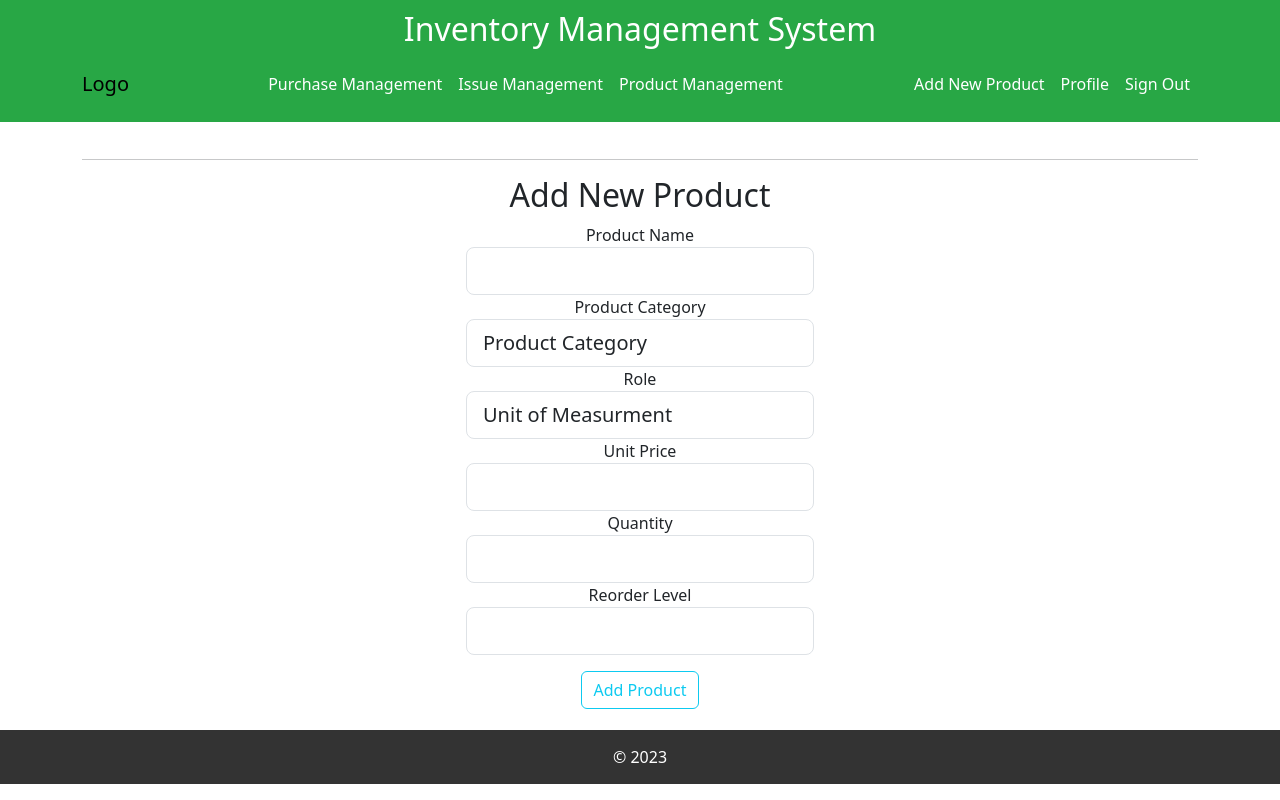
After one commit to Mesele9/hotel_inventory_system, a Flask app: page /products/add_product in a window 1280 px wide. The commit adds this page. Run offline with Flask 3, Linux system fonts and the light colour scheme; the visitor is signed in with stand-in values (Sample User, id 1).

Commit message:
new product route and template added, and product list route added

```diff
--- a/app/__init__.py
+++ b/app/__init__.py
@@ -18,6 +18,7 @@ def create_app(config_class=Config):
     #initialize login manager
     login_manager = LoginManager()
     login_manager.login_view = 'users_bp.login'
+    login_manager.login_message_category = 'info'
     login_manager.init_app(app)
 
     @login_manager.user_loader
--- /dev/null
+++ b/app/manage_product/form.py
@@ -0,0 +1,39 @@
+from flask_wtf import FlaskForm
+from wtforms import StringField, FloatField, IntegerField, SubmitField, SelectField
+from wtforms.validators import DataRequired, NumberRange, ValidationError
+from flask_login import current_user
+
+
+
+class NewProductForm(FlaskForm):
+    product_name = StringField('Product Name', validators=[DataRequired()])
+    product_category = SelectField('Product Category', choices=[('', 'Product Category'), ('food', 'Food'), ('beverage', 'Beverage'), ('house_keeping', 'House Keeping'), ('stationary', 'Stationary')], validators=[DataRequired()])
+    uom = SelectField('Role', choices=[('', 'Unit of Measurment'), ('g', 'Gram'), ('kg', 'Kilo Gram'), ('bottle', 'Bottle'), ('liter', 'Liter'), ('crate', 'Crate'), ('pack', 'Pack'), ('piece', 'Piece')], validators=[DataRequired()])
+    unit_price = FloatField('Unit Price', validators=[DataRequired(), NumberRange(min=0)])
+    quantity = IntegerField('Quantity', validators=[DataRequired()])
+    reorder_level = IntegerField('Reorder Level', validators=[DataRequired()])
+    submit = SubmitField('Add Product')
+
+
+    def validate_product_name(self, product_name):
+        from app.models.products import Products
+        product = Products.query.filter_by(product_name=product_name.data).first()
+        if product:
+            raise ValidationError('Product name already exist!')
+
+
+class EditProductForm(FlaskForm):
+    product_name = StringField('Product Name', validators=[DataRequired()])
+    product_category = SelectField('Product Category', choices=[('', 'Select Product Category'), ('food', 'Food'), ('beverage', 'Beverage'), ('house_keeping', 'House Keeping'), ('stationary', 'Stationary')], validators=[DataRequired()])
+    uom = SelectField('Role', choices=[('', 'Unit of Measurment'), ('g', 'Gram'), ('kg', 'Kilo Gram'), ('bottle', 'Bottle'), ('liter', 'Liter'), ('crate', 'Crate'), ('pack', 'Pack'), ('piece', 'Piece')], validators=[DataRequired()])
+    unit_price = FloatField('Unit Price', validators=[DataRequired(), NumberRange(min=0)])
+    quantity = IntegerField('Quantity', validators=[DataRequired()])
+    reorder_level = IntegerField('Reorder Level', validators=[DataRequired()])
+    submit = SubmitField('Update Product')
+
+
+    def validate_product_name(self, product_name):
+        from app.models.products import Products
+        product = Products.query.filter_by(product=product.data).first()
+        if product:
+            raise ValidationError('Product name already exist!')
--- a/app/manage_product/routes.py
+++ b/app/manage_product/routes.py
@@ -1,11 +1,49 @@
 from flask import Blueprint
-from flask import render_template, url_for, redirect, request
+from flask import render_template, url_for, redirect, request, flash
 from app.dbcon import db
+from flask_login import login_required
+from app.manage_product.form import NewProductForm, EditProductForm
 
 product_bp = Blueprint('product_bp', __name__, url_prefix='/products')
 
 
+from app.models.products import Products
+
 @product_bp.route('/')
+@login_required
 def index():
+    products = Products.query.all()
+    return render_template('products/products_list.html', title='Product List', products=products)
 
-    return ''"<h1>This is from Product Blueprint</h1>"
+
+@product_bp.route('/add_product', methods=['GET', 'POST'])
+@login_required
+def add_product():
+    form = NewProductForm()
+    if form.validate_on_submit():
+        new_product = Products(product_name=form.product_name.data, product_category=form.product_category.data, uom=form.uom.data, unit_price=form.unit_price.data, quantity=form.quantity.data, reorder_level=form.reorder_level.data)
+        db.session.add(new_product)
+        db.session.commit()
+        flash('Product: {} added to the database!'.format(form.product_name.data), 'success')
+        return redirect(url_for('product_bp.add_product'))
+
+    return render_template('products/add_product.html', title='Add Product', form=form)
+
+
+@product_bp.route('/editproduct/<int:product_id>', methods=('GET', 'POST'))
+@login_required
+def editproduct():
+    form = EditProductForm()
+    if form.validate_on_submit():
+        product_name = form.product_name.data
+        current_user.username = form.username.data
+        current_user.role = form.role.data
+        db.session.commit()
+        flash('Your account has been updated!', 'success')
+        return redirect(url_for('users_bp.account'))
+    elif request.method == 'GET':
+        form.name.data = current_user.name
+        form.username.data = current_user.username
+        form.role.data = current_user.role
+
+    return render_template('users_auth/account.html', title='Edit User Account', form=form)
--- a/app/templates/base.html
+++ b/app/templates/base.html
@@ -3,24 +3,25 @@
   <head>
     <meta charset="utf-8">
     <meta name="viewport" content="width=device-width, initial-scale=1">
-    <title>Inventory</title>
+    <title>{% block title %} {{ title }} {% endblock %} - Inventory</title>
     <link href="https://cdn.jsdelivr.net/npm/bootstrap@5.3.0-alpha3/dist/css/bootstrap.min.css" rel="stylesheet" integrity="sha384-KK94CHFLLe+nY2dmCWGMq91rCGa5gtU4mk92HdvYe+M/SXH301p5ILy+dN9+nJOZ" crossorigin="anonymous">
     <style>
     .header {
-      background-color: #607d8b;
+      background-color: #28a745;
       color: #fff;
-      padding: 15px;
+      padding: 10px;
       text-align: center;
       border-bottom: 1px solid #fff;
       position: sticky;
       top: 0;
+      z-index: 99;
     }
     .content {
       padding: 20px;
       text-align: center;
     }
     .footer {
-      background-color: #607d8b;
+      background-color: #333;
       color: #fff;
       padding: 15px;
       text-align: center;
@@ -28,14 +29,56 @@
       position: sticky;
       bottom: 0;
     }
+    .navbar .nabar-brand {
+      font-size:24px;
+    }
+    .navbar .navbar-nav {
+      margin-left: auto;
+    }
+    .navbar .nav-link {
+      padding: 10px 15ps;
+      color: #fff;
+      font-size: 16px;
+    }
+    .secondary-nav {
+      display: none;
+      background-color: #f8f9fa;
+      padding: 10px;
+    }
+    .secondary-nav.show {
+      display: block;
+    }
+    .secondary-nav .nav-link {
+      color: #333;
+    }
+       .product-card {
+      border: 1px solid #ccc;
+      border-radius: 5px;
+      padding: 15px;
+      margin-bottom: 15px;
+      text-align: center;
+    }
+    .product-name {
+      font-weight: bold;
+      margin-bottom: 5px;
+    }
+    .product-price {
+      color: #28a745;
+      font-size: 18px;
+      margin-bottom: 10px;
+    }
+    .product-description {
+      color: #666;
+      margin-bottom: 10px;
+    }
   </style>
   </head>
   <body class="text-center">
-    <h1>Inventory Management System</h1>
-    <div>
-      <nav class="navbar navbar-expand-lg bg-dark" data-bs-theme="dark">
+    <div class="header">
+    <h2>Inventory Management System</h2>
+      <nav class="navbar navbar-expand-lg">
         <div class="container">
-          <a class="navbar-brand" href="#">Logo</a>
+          <a class="navbar-brand" href="{{ url_for('index')}}">Logo</a>
           <button class="navbar-toggler" type="button" data-bs-toggle="collapse" data-bs-target="#navbarNav" aria-controls="navbarNav" aria-expanded="false" aria-label="Toggle navigation">
             <span class="navbar-toggler-icon"></span>
           </button>
@@ -50,25 +93,39 @@
               <li class="nav-item">
                 <a class="nav-link" href="{{ url_for('product_bp.index') }}">Product Management</a>
               </li>
-              <li class="nav-item">
-                <a class="nav-link" href="{{ url_for('users_bp.index') }}">User Management</a>
-              </li>
             </ul>
-              <!-- the logout link -->
+            <ul class="navbar-nav ml-auto">
               {% if current_user.is_authenticated %}
-              <a href="{{ url_for('users_bp.logout') }}">Logout</a>
+                <li class="nav-item"><a class="nav-link" href="{{ url_for('product_bp.add_product') }}">Add New Product</a></li>
+                <li class="nav-item"><a class="nav-link" href="{{ url_for('users_bp.account') }}">Profile</a></li>
+                <li class="nav-item"><a class="nav-link" href="{{ url_for('users_bp.logout') }}">Sign Out</a></li>
+              {% else %}
+                <li class="nav-item"><a class="nav-link" href="{{ url_for('users_bp.login') }}">Sign In</a></li>
               {% endif %}
+            </ul>
+            </div>
+          </div>
+      </nav>
+    </div>
 
-          </div>
-        </div>
-      </nav>
+    <div class="secondary-nav" id="secondaryNav">
+      <ul class="nav nav-pills">
+        <li class="nav-item">
+          <a class="nav-link" href="#">Add New Product</a>
+        </li>
+        <li class="nav-item">
+          <a class="nav-link" href="#">Create New Purchase Order</a>
+        </li>
+        <li class="nav-item">
+          <a class="nav-link" href="#">Create New Issue Order</a>
+        </li>
+      </ul>
+    </div>
 
-    </div>
 
 
     <div class="content">
       <div class="container">
-
         <hr>
         {% with messages = get_flashed_messages(with_categories=true) %}
         {% if messages %}
@@ -84,13 +141,17 @@
         {% block content %}
 
         {% endblock %}
-        </div>
+      </div>
     </div>
 
-    <div class="footer mt-5 bg-dark">
-      <p> &copy; 2023</p>
+    <div class="footer">
+      <div class="container">
+      <span>&copy; 2023</span>
+      </div>
     </div>
 
     <script src="https://cdn.jsdelivr.net/npm/bootstrap@5.3.0-alpha3/dist/js/bootstrap.bundle.min.js" integrity="sha384-ENjdO4Dr2bkBIFxQpeoTz1HIcje39Wm4jDKdf19U8gI4ddQ3GYNS7NTKfAdVQSZe" crossorigin="anonymous"></script>
+
+
   </body>
 </html>
--- /dev/null
+++ b/app/templates/products/add_product.html
@@ -0,0 +1,61 @@
+{% extends 'base.html' %}
+
+{% block content %}
+
+<div class="container justify-content-center col-md-4">
+      <h2>Add New Product</h2>
+      <form action="" method="post" novalidate>
+        {{ form.hidden_tag() }}
+        <!-- <legend class="border-bottom">Add New product</legend> -->
+            <div class="form-group">
+              {{ form.product_name.label(class="form-control-label") }}
+              {{ form.product_name(class="form-control form-control-lg") }}
+              {% for error in form.product_name.errors %}
+              <span style="color: red;">[{{ error }}]</span>
+              {% endfor %}
+            </div>
+
+            <div class="form-group">
+              {{ form.product_category.label(class="form-control-label") }}
+              {{ form.product_category(class="form-control form-control-lg") }}
+              {% for error in form.product_category.errors %}
+              <span style="color: red;">[{{ error }}]</span>
+              {% endfor %}
+            </div>
+
+            <div class="form-group">
+              {{ form.uom.label(class="form-control-label") }}
+              {{ form.uom(class="form-control form-control-lg") }}
+              {% for error in form.uom.errors %}
+              <span style="color: red;">[{{ error }}]</span>
+              {% endfor %}
+            </div>
+
+            <div class="form-group">
+              {{ form.unit_price.label(class="form-control-label") }}
+              {{ form.unit_price(class="form-control form-control-lg") }}
+              {% for error in form.unit_price.errors %}
+              <span style="color: red;">[{{ error }}]</span>
+              {% endfor %}
+            </div>
+
+            <div class="form-group">
+              {{ form.quantity.label(class="form-control-label") }}
+              {{ form.quantity(class="form-control form-control-lg") }}
+              {% for error in form.quantity.errors %}
+              <span style="color: red;">[{{ error }}]</span>
+              {% endfor %}
+            </div>
+            <div class="form-group">
+              {{ form.reorder_level.label(class="form-control-label") }}
+              {{ form.reorder_level(class="form-control form-control-lg") }}
+              {% for error in form.reorder_level.errors %}
+              <span style="color: red;">[{{ error }}]</span>
+              {% endfor %}
+            </div>
+
+            <div class="form-group">{{ form.submit(class='btn btn-outline-info mt-3') }}</div>
+    </form>
+</div>
+
+{% endblock %}
--- a/app/templates/users_auth/login.html
+++ b/app/templates/users_auth/login.html
@@ -1,6 +1,7 @@
 {% extends 'base.html' %}
 
 {% block content %}
+
     <div class="container justify-content-center col-md-4">
     <h2>Sign In</h2>
     <form action="" method="post" novalidate>
@@ -23,4 +24,5 @@
         <div class="form-group">{{ form.submit(class='btn btn-outline-info mt-3') }}</div>
     </form>
     </div>
+
 {% endblock %}
```
Also changed, not shown: app/manage_users/form.py (+18 -2 lines), app/manage_users/routes.py (+27 -5 lines), app/templates/add_product.html (deleted, +0 -31 lines), app/templates/products/products_list.html (added, +11 -0 lines), app/templates/users_auth/account.html (added, +39 -0 lines), app/templates/users_auth/add_user.html (+0 -13 lines).
